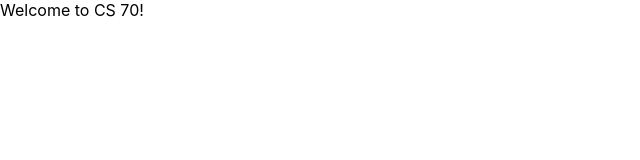
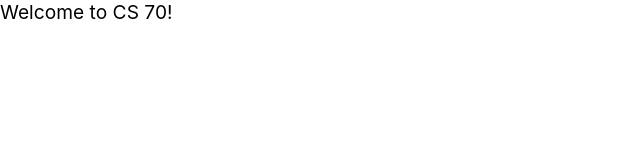
Before and after one commit to arinchang/arinchang.github.io, a React (Create React App) app: page / in a window 1280 px wide. Shown: the top 160 px of the page, without its empty margins (0-640 px from the left). Built offline with nearby package versions, Linux system fonts and the light colour scheme.

Commit message:
deploy initial website

```diff
--- a/package.json
+++ b/package.json
@@ -2,6 +2,7 @@
   "name": "my-website",
   "version": "0.1.0",
   "private": true,
+  "homepage": "https://arinchang.github.io/arinchang.github.io",
   "dependencies": {
     "@testing-library/jest-dom": "^5.14.1",
     "@testing-library/react": "^11.2.7",
@@ -10,6 +11,7 @@
     "@types/node": "^12.20.15",
     "@types/react": "^17.0.11",
     "@types/react-dom": "^17.0.7",
+    "gh-pages": "^3.2.1",
     "react": "^17.0.2",
     "react-dom": "^17.0.2",
     "react-scripts": "4.0.3",
@@ -19,6 +21,8 @@
   "scripts": {
     "start": "react-scripts start",
     "build": "react-scripts build",
+    "predeploy": "npm run build",
+		"deploy": "gh-pages -d build",
     "test": "react-scripts test",
     "eject": "react-scripts eject"
   },
--- a/src/index.tsx
+++ b/src/index.tsx
@@ -4,19 +4,15 @@ import './index.css';
 import App from './App';
 import reportWebVitals from './reportWebVitals';
 
-
-
-
-
-
-
-
-
-
-
 ReactDOM.render(
   <React.StrictMode>
-    <div>Welcome to CS 70!</div>
+    {/* <App /> */}
+    {/* <head>
+      <div>Welcome to CS 70!</div>
+    </head> */}
+    <div>
+      <big> Welcome to CS 70! </big>
+    </div>
   </React.StrictMode>,
   document.getElementById('root')
 );
```
Also changed, not shown: 1 other file (tests, documents, lock files or other folders).
